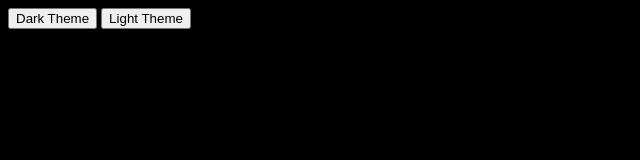
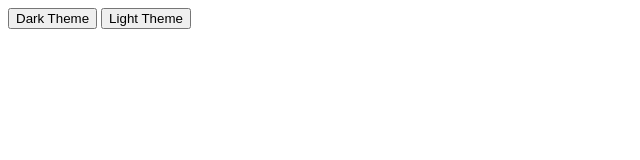
Before and after one commit to ryeguy859/mi349_tutorial, a plain HTML site: page index.html in a window 1280 px wide. Shown: the whole page, without its empty margins (0-640 px from the left). Drawn offline with Linux system fonts and the light colour scheme.

Commit message:
Fixed background attenpt

```diff
--- a/style.css
+++ b/style.css
@@ -1,8 +1,3 @@
-:root{
-    --background-color: rgb(0, 0, 0);
-}
-
-
 body{
     background: var(--background-color );
 }
```
